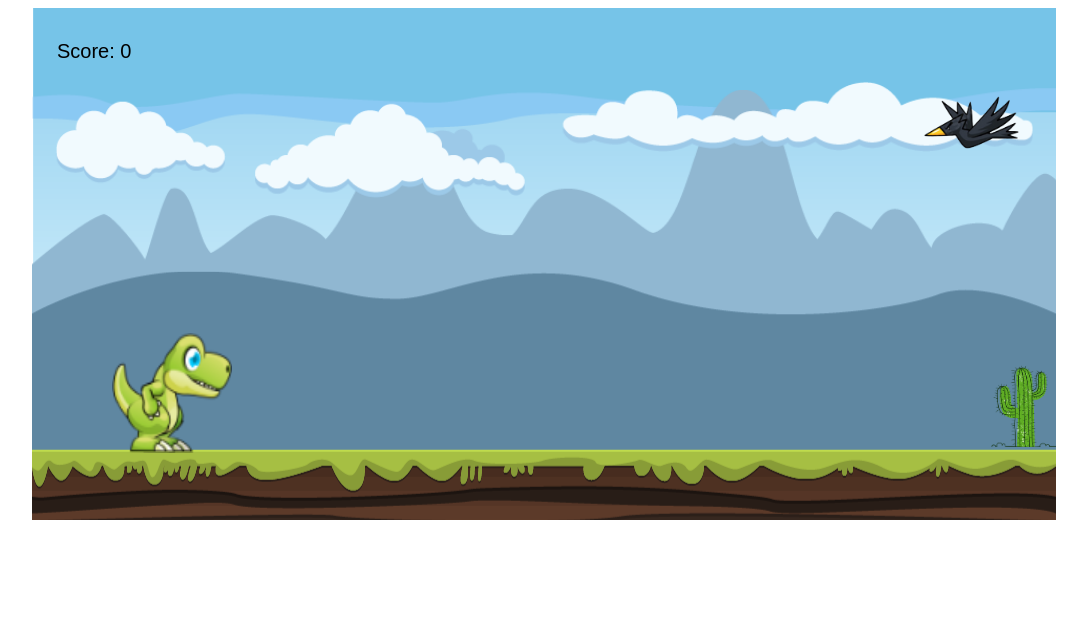
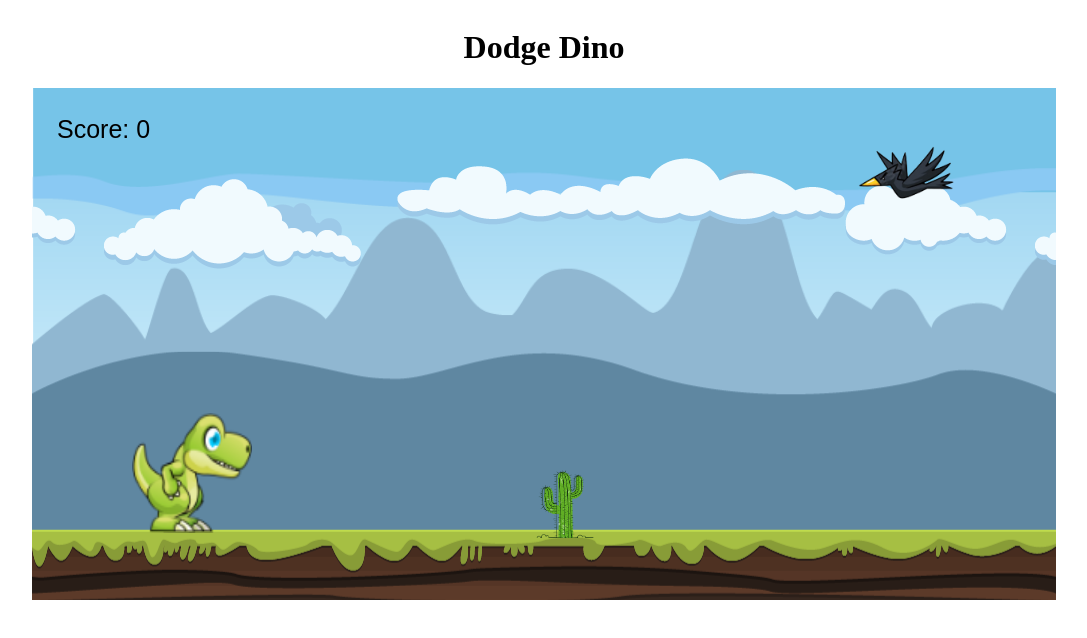
Before and after one commit to karinaglf/ironhack-project-game-jumper, a plain HTML site: page index.html in a window 1280 px wide. Both pictures are taken after a click on the button "Start!". Shown: the whole page, without its empty margins (96-1183 px from the left). Drawn offline with Linux system fonts and the light colour scheme.

Commit message:
game working

```diff
--- a/character.js
+++ b/character.js
@@ -5,11 +5,11 @@ class Character {
     this.floorPositionY = 320; //correction for floor position
     this.width = 120;
     this.height = 120;
-    this.x = 80;
+    this.x = 100;
     this.y = this.floorPositionY;
     this.velocityX = 0   ; //retirar se não for usar
     this.velocityY = 1;
-    this.maxJumpHeight = 80;
+    this.maxJumpHeight = 50;
     this.isGrounded = true;
     this.gravity = 5;
   }
@@ -30,7 +30,6 @@ class Character {
     this.isGrounded = true;
     }
   };
-
   checkCollision = (singleObstacle) => {
     //singlePlatform is coming from the game method that calls this collision in eachPlatform through the foreach in platform array
     //check if char is on each Platform
@@ -52,7 +51,6 @@ class Character {
       this.y -= this.velocityY * 0.1;
     }
     //console.log("is jumping");
-
   };
   stopJumpChar = () => {
     this.isJumping = false;
--- a/game.js
+++ b/game.js
@@ -1,22 +1,47 @@
 class Game {
   constructor() {
     this.bg = new Image();
-    this.bg.src = "./images/background-full.png";
-    this.score = 0;
-    this.scoreText = new Text("Score: " + this.score, 25, 50, "left", "black", "20");
+    this.bg.src = "./images/background.png";
+    this.bgCloud = new Image();
+    this.bgCloud.src = "./images/background-clouds.png";
+    this.bgCloudWidth = 931;
+    this.bgCloudX = 50;
+    this.bgCloudX2 = 50 + this.bgCloudWidth;
     this.character = new Character();
     this.obstaclesArray = [new Obstacle(Math.random() * canvas.height)];
-    this.obstaclesInterval = 150; //milliseconds for obstacles to appear
+    this.obstaclesInterval = 100; //milliseconds for obstacles to appear
     this.obstaclesTimer = 0; // counter interval
     this.obstacleType = ["bird", "cactus"]
-    this.gravity = 5;
     this.lastTime = 1;
+    this.gameSpeed = 1;
+    this.score = 0;
+    this.scoreText = new Text("Score: " + this.score, 25, 50, "left", "black", "25");
+    this.isGameover = false;
   }
 
   //Random Function to be used as a utility
   getRandomNumber = (min, max) => {
     return Math.floor(Math.random() * (max - min) + min);
   };
+
+  animateBackground = () => {
+    ctx.drawImage(this.bg, 0, 0, canvas.width, canvas.height);
+
+    ctx.drawImage(this.bgCloud, this.bgCloudX, 70, this.bgCloudWidth , 111);
+    ctx.drawImage(this.bgCloud, this.bgCloudX2, 70, this.bgCloudWidth , 111);
+
+    if(this.bgCloudX < -this.bgCloudWidth - this.gameSpeed) {
+      this.bgCloudX = 0;
+    } else {
+      this.bgCloudX -= this.gameSpeed;
+    }
+    if(this.bgCloudX2 < -this.bgCloudWidth  - this.gameSpeed) {
+      this.bgCloudX2 = 0;
+    } else {
+      this.bgCloudX2 -= this.gameSpeed;
+    }
+
+  }
 
   gameover = () => {
     //stop the game
@@ -28,19 +53,18 @@ class Game {
   }
 
   updateScore = () => {
-    //this.score ++;
-    //console.log(this.score);
     this.scoreText.t = "Score: " + this.score;
   }
 
-  spawnObstacles = () => {
+  // spawnObstacles = (type) => {
+  //   let randomObstacle = this.obstacleType[(Math.floor(Math.random)*this.obstacleType.length)]
+  //   this.obstaclesArray.push(new Cactus());
+  //   this.obstaclesArray.push(new Bird());
+  //   this.obstaclesArray.sort((a,b) => a.y - b.y)
+  // }
+
+    spawnObstacles = () => {
     let randomObstacle = this.obstacleType[(Math.floor(Math.random)*this.obstacleType.length)]
-    //let randomWorm = new Obstacle(Math.random() * canvas.height);
-    // if(randomObstacle == "bird") {
-    //   this.obstaclesArray.push(new Bird());
-    // } else if(randomObstacle == "cactus") {
-    //   this.obstaclesArray.push(new Cactus())
-    // }
     this.obstaclesArray.push(new Cactus());
     this.obstaclesArray.push(new Bird());
     this.obstaclesArray.sort((a,b) => a.y - b.y)
@@ -54,7 +78,6 @@ class Game {
     //* 2. MOVEMENTS AND CHANGES ON ELEMENTS
 
     this.character.gravityChar();
-    this.updateScore();
 
     this.obstaclesArray.forEach((eachObstacle) => {
       eachObstacle.moveObstacle();
@@ -74,22 +97,37 @@ class Game {
     this.obstaclesArray.forEach((eachObstacle) => {
 
     if(this.character.checkCollision(eachObstacle)){
-    //console.log("collision happened")
-    //this.gameover();
+        //console.log(eachObstacle);
+        if (eachObstacle instanceof Cactus) {
+          this.gameover();
+        }
+        if (eachObstacle instanceof Bird) {
+          this.score +=1;
+
+        // else {
+        //   this.score +=1;
+          // this.updateScore();
+        }
+        //console.log("collision happened")
     }
     });
 
     //* 3. DRAW ELEMENTS
-    ctx.drawImage(this.bg, 0, 0, canvas.width, canvas.height);
+    //ctx.drawImage(this.bg, 0, 0, canvas.width, canvas.height);
+    this.animateBackground();
     this.scoreText.drawText();
     this.character.drawChar();
     this.obstaclesArray.forEach((eachObstacle) => {
       eachObstacle.drawObstacle();
     })
     //* 4. ANIMATION FRAME AND LOGIC
-    requestAnimationFrame(this.gameLoop);
-    const deltaTime = timeStamp - this.lastTime;
-    this.lastTime = timeStamp;
+    this.updateScore();
+    if(!this.isGameover) {
+      requestAnimationFrame(this.gameLoop);
+    }
+
+    //const deltaTime = timeStamp - this.lastTime;
+    //this.lastTime = timeStamp;
     //console.log(deltaTime);
   };
 }
--- a/index.html
+++ b/index.html
@@ -9,6 +9,7 @@
 </head>
 <body>
     <div class="container">
+      <h1>Dodge Dino</h1>
         <!-- SPLASH SCREEN -->
         <div id="splash-screen" class="container">
           <button id="start-btn">Start!</button>
@@ -17,6 +18,7 @@
         <!-- GAME SCREEN -->
         <canvas id="my-canvas" width="1024" height="512"></canvas>
         <img  class= "game-elements" id="dino" src= "/images/dino.png">
+        <img  class= "game-elements" id="dinoSprite" src= "/images/dino-sprite.png">
         <img  class= "game-elements" id="cactusSprite" src= "/images/cactus-sprite.png">
         <img  class= "game-elements" id="redbird" src= "/images/red-bird.png">
         <img  class= "game-elements" id="blackbird" src= "/images/black-bird.png">
@@ -29,10 +31,10 @@
         </div>
       </div>
 
+    <script src="./main.js"></script>
+    <script src="./game.js"></script>
     <script src="./character.js"></script>
     <script src="./obstacle.js"></script>
     <script src="./canvastext.js"></script>
-    <script src="./game.js"></script>
-    <script src="./main.js"></script>
 </body>
 </html>
--- a/obstacle.js
+++ b/obstacle.js
@@ -3,20 +3,21 @@ class Obstacle {
         this.image = new Image();
         this.spriteWidth = 261;
         this.spriteHeight = 209;
+        this.frameX = 0;
         this.width = this.spriteWidth * 2;
         this.height = this.spriteHeight * 2;
         this.x = canvas.width;
         this.y = Math.random() * canvas.height;
         this.width = 80;
         this.height = 80;
-        this.velocityX = 5;
+        this.velocityX = 8;
         this.markedForDeletion = false;
     }
 
     drawObstacle = () => {
         //ctx.fillStyle = "black";
         //ctx.fillRect(this.x, this.y, this.width, this.height);
-        ctx.drawImage(this.image, 0, 0, this.spriteWidth, this.spriteHeight, this.x, this.y, this.width, this.height)
+        ctx.drawImage(this.image, this.frameX  * this.spriteWidth, 0, this.spriteWidth, this.spriteHeight, this.x, this.y, this.width, this.height)
     }
 
     moveObstacle = () => {
@@ -31,12 +32,13 @@ class Cactus extends Obstacle {
     constructor () {
         super()
         this.spriteWidth = 261;
-        this.spriteHeight = 291;
-        this.width = this.spriteWidth / 2.5;
-        this.height = this.spriteHeight / 2.5;
+        this.spriteHeight = 209;
+        this.width = this.spriteWidth / 3;
+        this.height = this.spriteHeight / 3;
         this.image = cactusSprite;
+        this.velocityX = 8 ;
         this.x = canvas.width;
-        this.y = 355;
+        this.y = 380;
     }
 }
 class Bird extends Obstacle {
@@ -45,9 +47,9 @@ class Bird extends Obstacle {
         this.image = blackbird;
         this.x = canvas.width;
         this.y = Math.random() * canvas.height * 0.2;
-        this.velocityX = Math.random() * 0.2 + 8;
+        this.velocityX = Math.random() * 0.1 + 3;
         this.angle = 0;
-        this.radius = 3  ;
+        this.radius = 4;
     }
 
     moveObstacle = () => {
@@ -58,7 +60,7 @@ class Bird extends Obstacle {
         this.x -= this.velocityX;
         this.y += Math.sin(this.angle) * this.radius;
         this.angle += 0.1;
-        //remove enemies from the array
+        //remove obstacles from the array
         if (this.x < 0 - this.width) {
             this.markedForDeletion = true;
         }
```
Also changed, not shown: background.js (added), main.js (line endings or trailing spaces), 2 other files.
